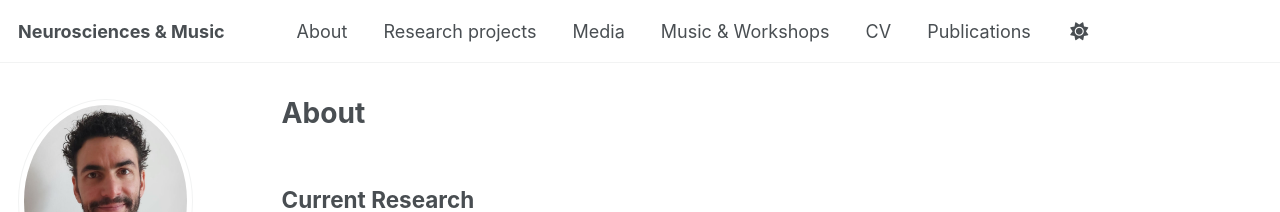
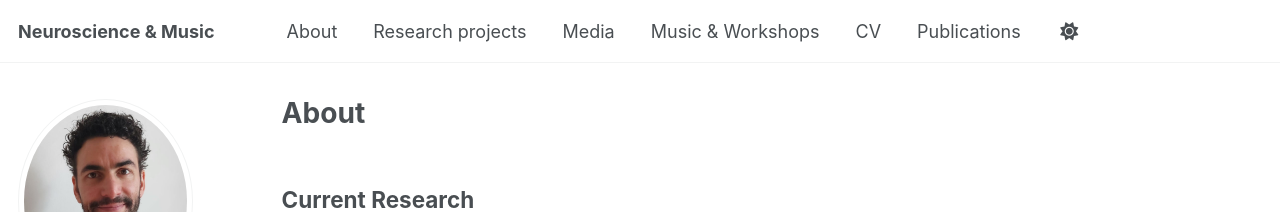
Before and after one commit to etienneabassi/etienneabassi.github.io, a Jekyll site: the page built from _pages/about.md, in a window 1280 px wide. Shown: the top 212 px of the page. Built offline with Jekyll 4.4.1, drawn with Linux system fonts in a browser that asks for light colours; some web fonts are replaced.

Commit message:
Update _config.yml

```diff
--- a/_config.yml
+++ b/_config.yml
@@ -9,7 +9,7 @@
 # Basic Site Settings
 locale                   : "en-US"
 site_theme               : "default"
-title                    : "Neurosciences & Music"
+title                    : "Neuroscience & Music"
 title_separator          : "-"
 name                     : &name "Etienne Abassi"
 description              : &description "Researcher in Music Cognition & Neuroscience"
```
